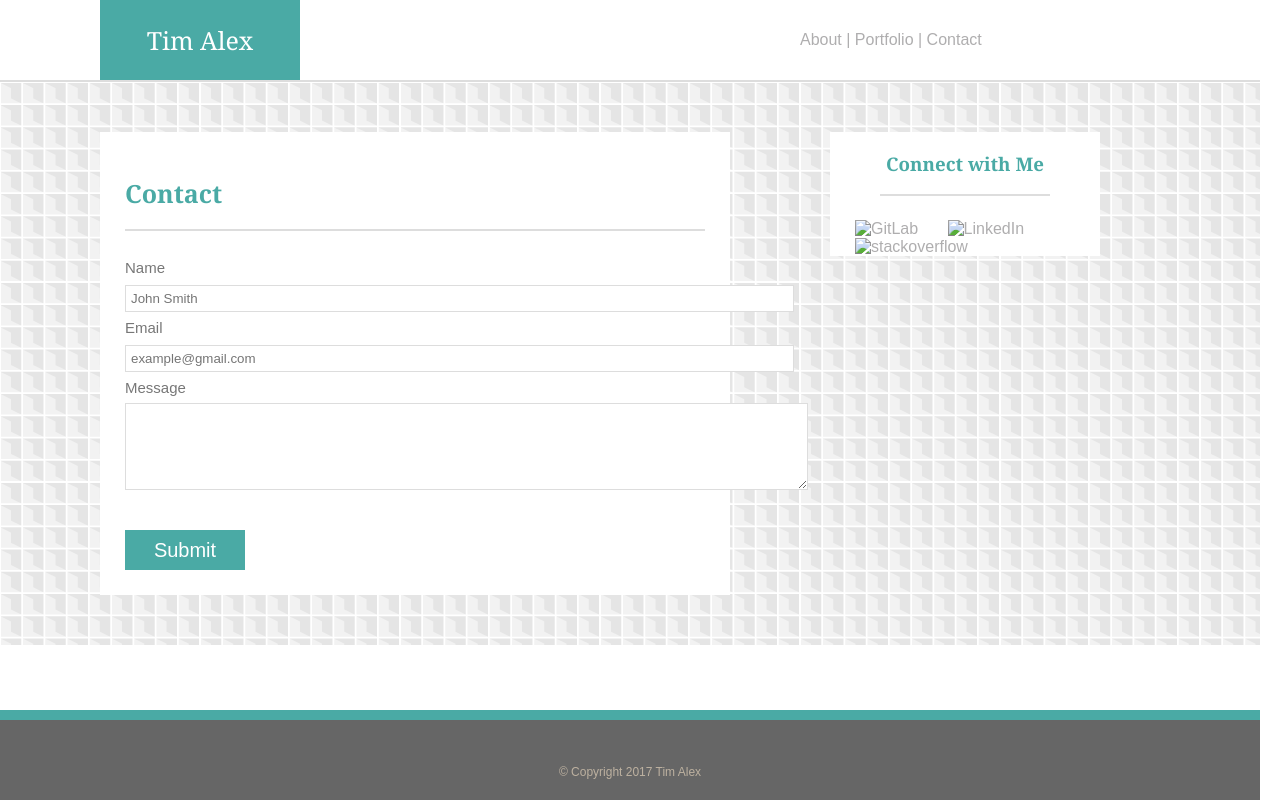
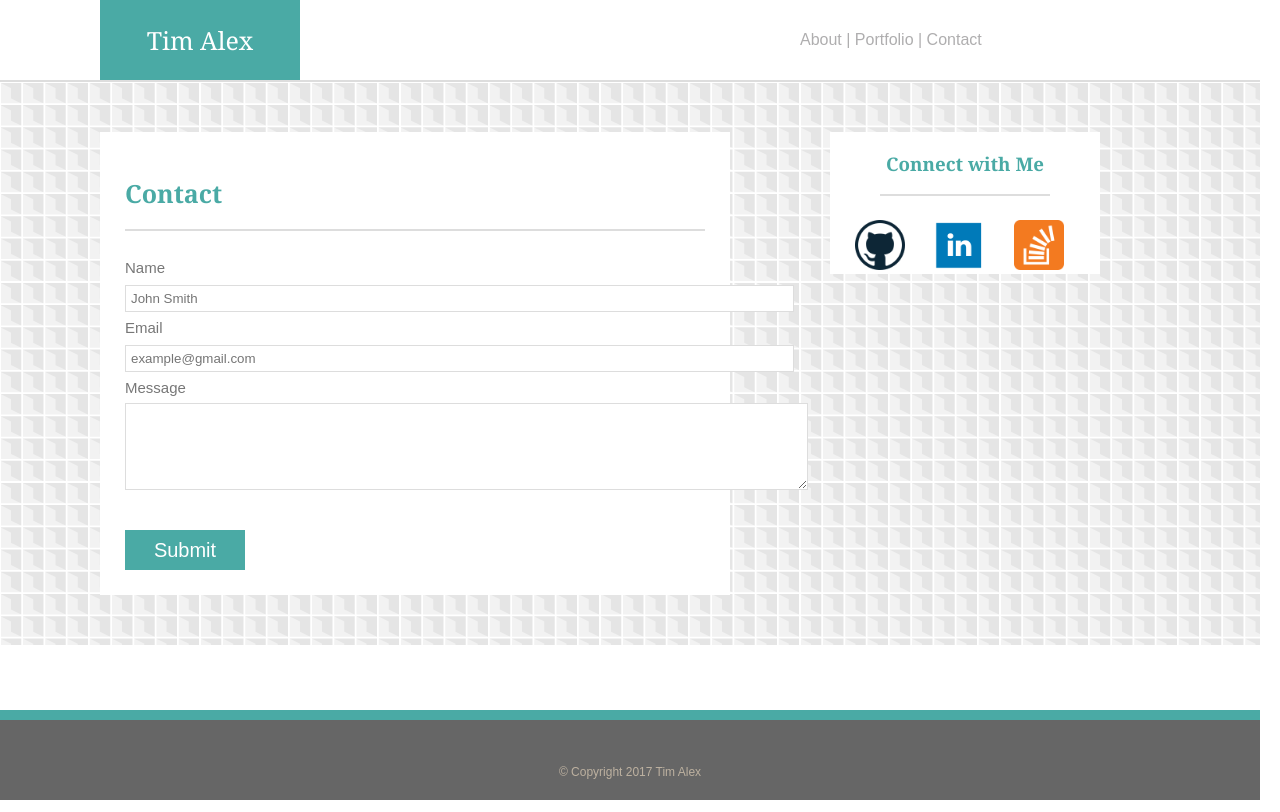
Before and after one commit to thealexgroup/thealexgroup, a plain HTML site: page contact.html in a window 1280 px wide. Drawn offline with Linux system fonts and the light colour scheme.

Commit message:
Change more relative paths

```diff
--- a/contact.html
+++ b/contact.html
@@ -56,11 +56,11 @@
 
 				<hr class="hr2">
 
-				<a href="https://github.com/thealexgroup" target="_blank"><img class="img2" src="github-128.png" alt="GitLab" height="50"></a>
+				<a href="https://github.com/thealexgroup" target="_blank"><img class="img2" src="assets/images/github-128.png" alt="GitLab" height="50"></a>
 
-				<a href="https://www.linkedin.com/in/tim-alex-2441434/" target="_blank"><img class="img2" src="LinkedIn.png" alt="LinkedIn" height="50"></a>
+				<a href="https://www.linkedin.com/in/tim-alex-2441434/" target="_blank"><img class="img2" src="assets/images/LinkedIn.png" alt="LinkedIn" height="50"></a>
 
-				<a href="https://stackoverflow.com/users/8440678/tim-alex" target="_blank"><img class="img2" src="overflow-128.png" alt="stackoverflow" height="50"></a>
+				<a href="https://stackoverflow.com/users/8440678/tim-alex" target="_blank"><img class="img2" src="assets/images/overflow-128.png" alt="stackoverflow" height="50"></a>
 
 			</div>
 
```
Also changed, not shown: portfolio.html (+3 -3 lines).
